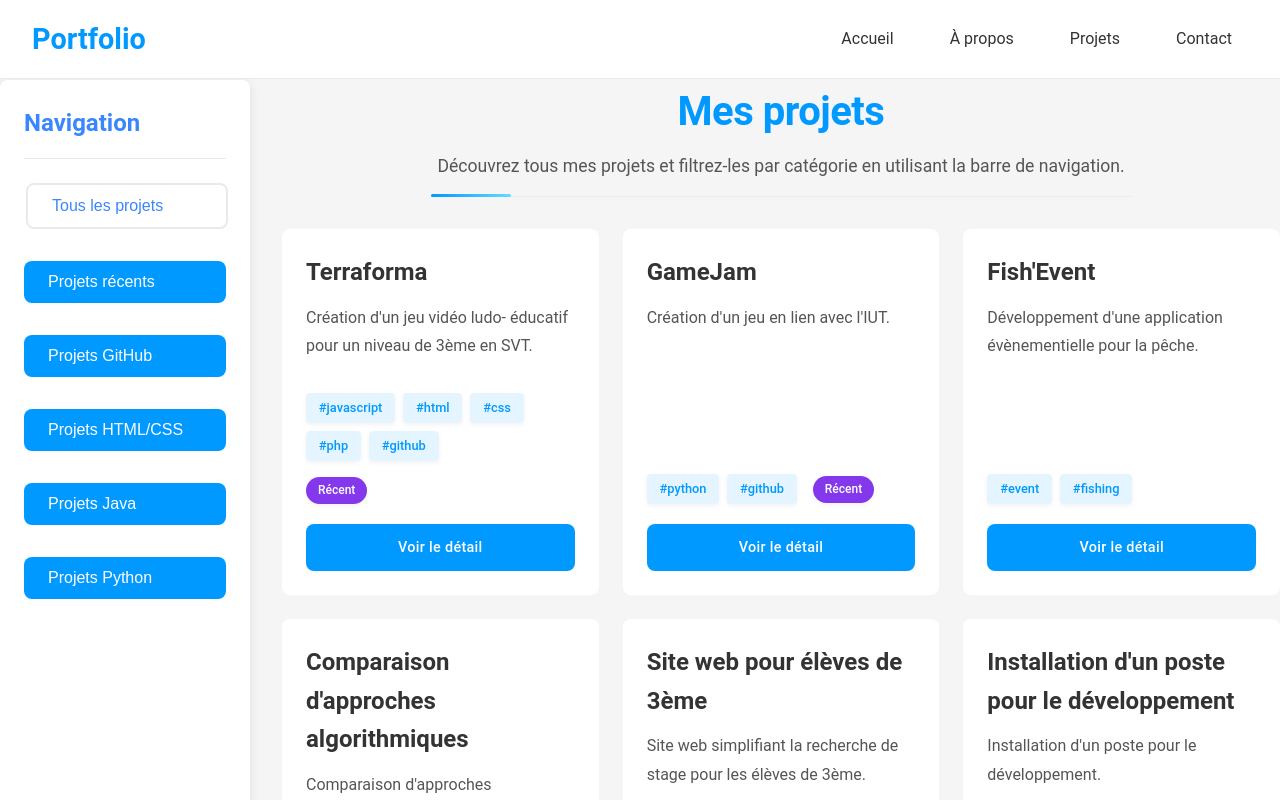
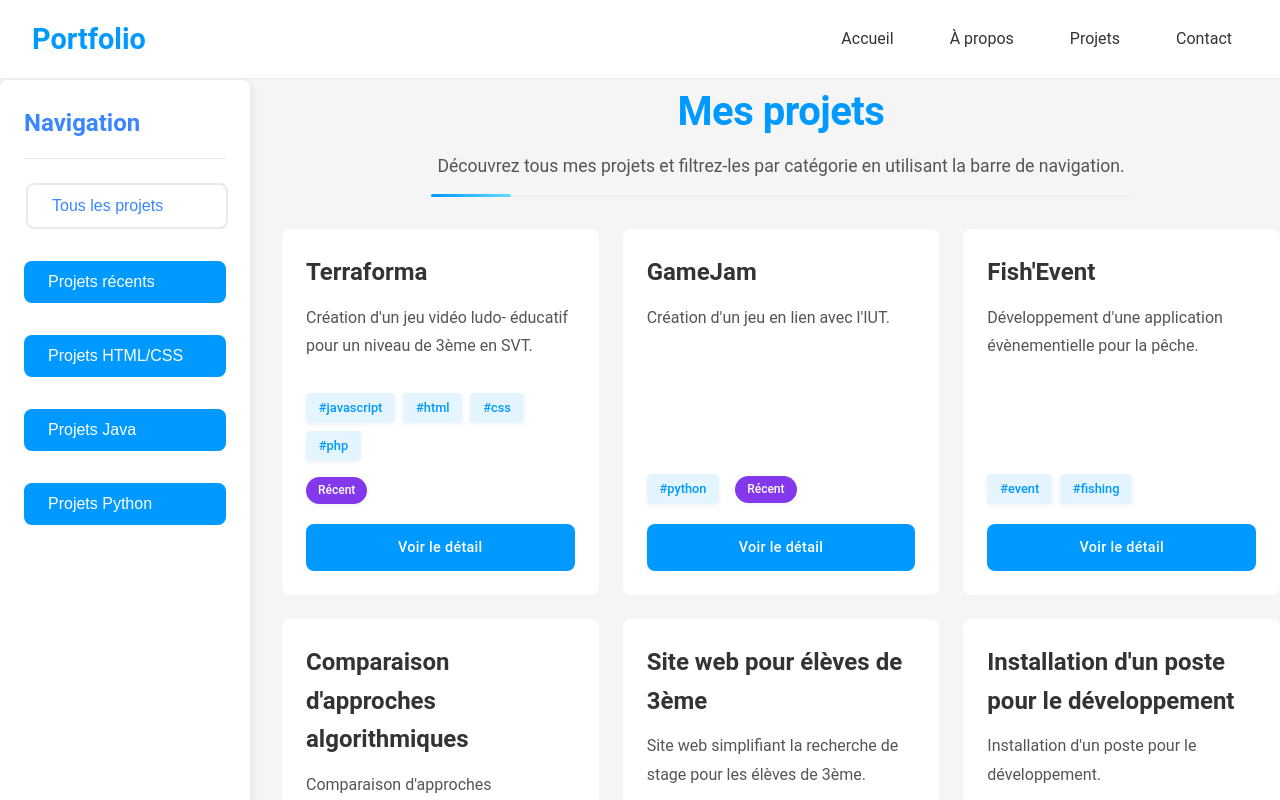
Before and after one commit to matteo-lorenzi/portfolio_vite_react, a React (Vite) app: page /portfolio_vite_react/all-projects in a window 1280 px wide. Shown: the top 800 px of the page. Built offline with nearby package versions, Linux system fonts and the light colour scheme.

Commit message:
refactor: remove GitHub tags from projects and navigation in NavBar and Project pages

```diff
--- a/src/components/NavBarProject.jsx
+++ b/src/components/NavBarProject.jsx
@@ -36,11 +36,6 @@ const NavBarProject = () => {
                             Projets récents
                         </button>
                     </li>
-                    <li className={isActive("github") ? "active" : ""}>
-                        <button onClick={() => handleFilter("github")} className="nav-button">
-                            Projets GitHub
-                        </button>
-                    </li>
                     <li className={isActive("html") ? "active" : ""}>
                         <button onClick={() => handleFilter("html")} className="nav-button">
                             Projets HTML/CSS
--- a/src/pages/AllProjects.jsx
+++ b/src/pages/AllProjects.jsx
@@ -15,7 +15,7 @@ const AllProjects = () => {
             id: 1,
             title: 'Terraforma',
             description: 'Création d\'un jeu vidéo ludo- éducatif pour un niveau de 3ème en SVT.',
-            tags: ['javascript', 'html', 'css', 'php', 'github'],
+            tags: ['javascript', 'html', 'css', 'php'],
             date: '2024-01-15', // Format YYYY-MM-DD pour faciliter le tri
             isRecent: true
         },
@@ -23,7 +23,7 @@ const AllProjects = () => {
             id: 2,
             title: 'GameJam',
             description: 'Création d\'un jeu en lien avec l\'IUT.',
-            tags: ['python', 'github'],
+            tags: ['python'],
             date: '2023-11-20',
             isRecent: true
         },
@@ -47,7 +47,7 @@ const AllProjects = () => {
             id: 5,
             title: 'Site web pour élèves de 3ème',
             description: 'Site web simplifiant la recherche de stage pour les élèves de 3ème.',
-            tags: ['html', 'css', 'github'],
+            tags: ['html', 'css'],
             date: '2022-12-12',
             isRecent: false
         },
@@ -55,7 +55,7 @@ const AllProjects = () => {
             id: 6,
             title: 'Installation d\'un poste pour le développement',
             description: 'Installation d\'un poste pour le développement.',
-            tags: ['word', 'github'],
+            tags: ['word'],
             date: '2022-09-25',
             isRecent: false
         },
@@ -75,9 +75,6 @@ const AllProjects = () => {
         switch (filter) {
             case 'recent':
                 filtered = projects.filter(project => project.isRecent);
-                break;
-            case 'github':
-                filtered = projects.filter(project => project.tags.includes('github'));
                 break;
             case 'html':
                 filtered = projects.filter(project =>
--- a/src/pages/ProjectPage.jsx
+++ b/src/pages/ProjectPage.jsx
@@ -19,7 +19,7 @@ const ProjectPage = () => {
                 "Dans un deuxième temps, nous sommes passés à la phase de développement. Nous avons réparti les tâches en fonction des rôles attribués précédemment, et nous avons commencé à développer notre jeu/application. Cette phase était également intense, car nous avons rencontré de nombreux bugs et autres problèmes techniques à résoudre. Heureusement, notre groupe était soudé et nous avons pu compter sur l'entraide et le soutien de chacun. Dans notre groupe, nous avions un 'parcours B' qui s'est occupé de la partie back du serveur, de la gestion de la sécurité et de la base de données, tandis que les autres 'parcours A' étaient plus axés sur le développement fonctionnel et visuel de l'application.",
                 "En somme, le projet Terraforma était une expérience riche et formatrice, qui nous a permis de mettre en pratique nos compétences en gestion de projet et en développement web.",
             ],
-            tags: ['#javascript', '#HTML', '#css', '#PHP', '#github'],
+            tags: ['#javascript', '#HTML', '#css', '#PHP'],
         },
         // ... autres projets (inchangés)
         2: {
@@ -31,7 +31,7 @@ const ProjectPage = () => {
                 "Le thème de la 'GameJAM' était centré autour de notre IUT, mais avec une touche fantastique. Nous avons donc dû faire travailler notre imagination pour créer une histoire captivante. Nous avons imaginé un scénario dans lequel un alien s'écrase dans notre IUT et doit résoudre des énigmes et des mini-jeux basés sur l'informatique pour réparer son vaisseau spatial.",
                 "Ce projet nous a permis de développer notre créativité et notre capacité à travailler en équipe. Nous avons appris à nous adapter aux contraintes du projet et à trouver des solutions innovantes pour répondre aux besoins du jeu.",
             ],
-            tags: ['#Python', '#github'],
+            tags: ['#Python'],
         },
         3: {
             title: 'Fish\'Event',
@@ -56,7 +56,7 @@ const ProjectPage = () => {
                 "Nous avons défini les fonctionnalités et caractéristiques du site dans un recueil des besoins. Ensuite, nous avons réalisé le wireframe du site et développé le site en utilisant HTML et CSS.",
                 "Ce projet m'a permis d'apprendre à rechercher et partager efficacement des informations, ainsi que de développer un site web de A à Z. Le travail d'équipe, la collaboration et la communication ont été essentiels pour mener ce projet à bien.",
             ],
-            tags: ['#HTML', '#css', '#github'],
+            tags: ['#HTML', '#css'],
         },
         6: {
             title: "Installation d'un poste pour le développement",
@@ -66,7 +66,7 @@ const ProjectPage = () => {
                 "Pour rendre les étapes d'installation accessibles à tous, nous avons créé des illustrations visuelles et des schémas explicatifs. Ces représentations graphiques ont été conçues de manière à rendre les concepts techniques accessibles à un public non technique.",
                 "Grâce à ce projet, j'ai acquis la capacité de synthétiser et de vulgariser des informations techniques pour les rendre accessibles à tous. Cette expérience m'a également permis de développer mes compétences en synthèse et vulgarisation d'informations techniques.",
             ],
-            tags: ['#Word', '#github'],
+            tags: ['#Word'],
         },
     };
 
```
